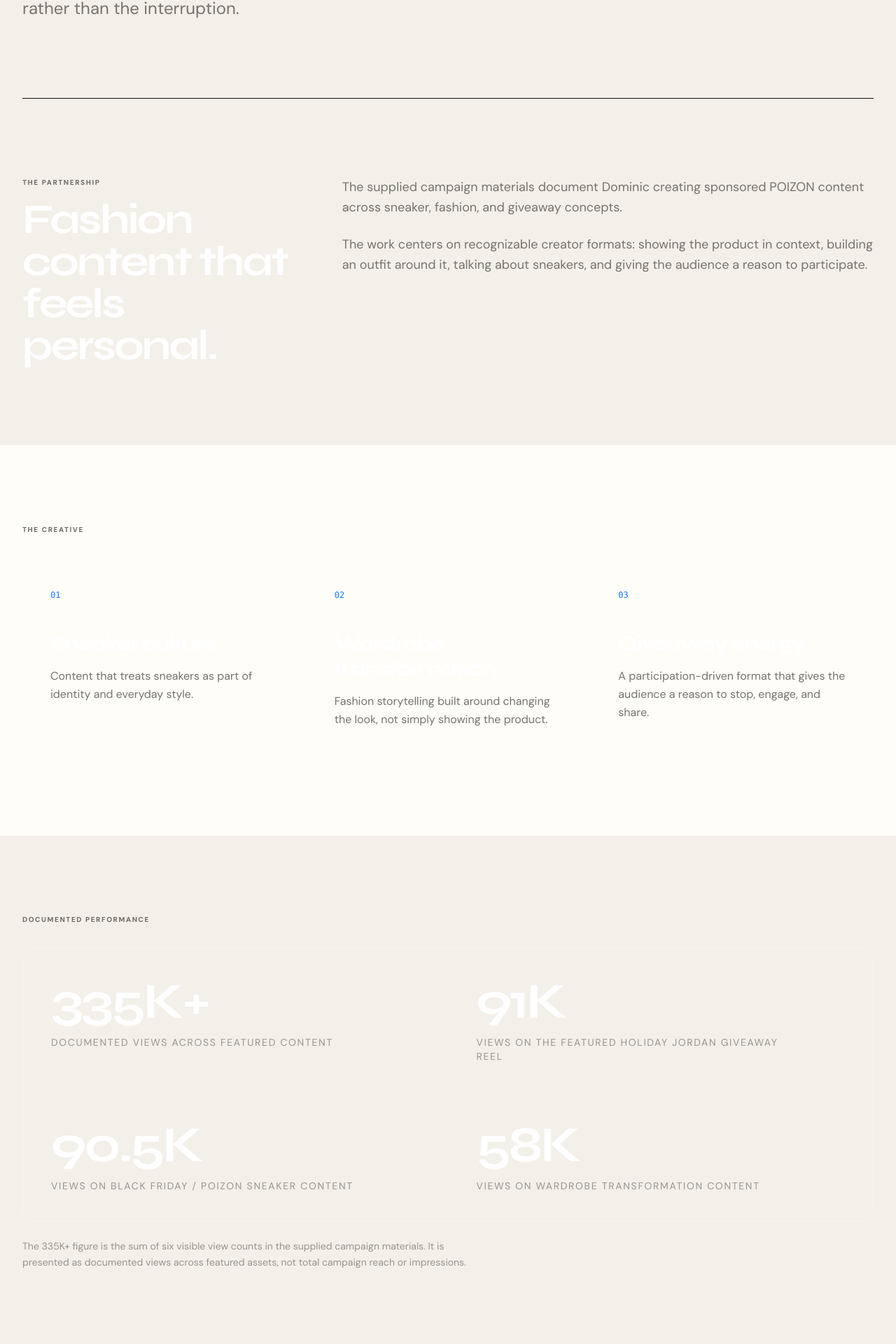
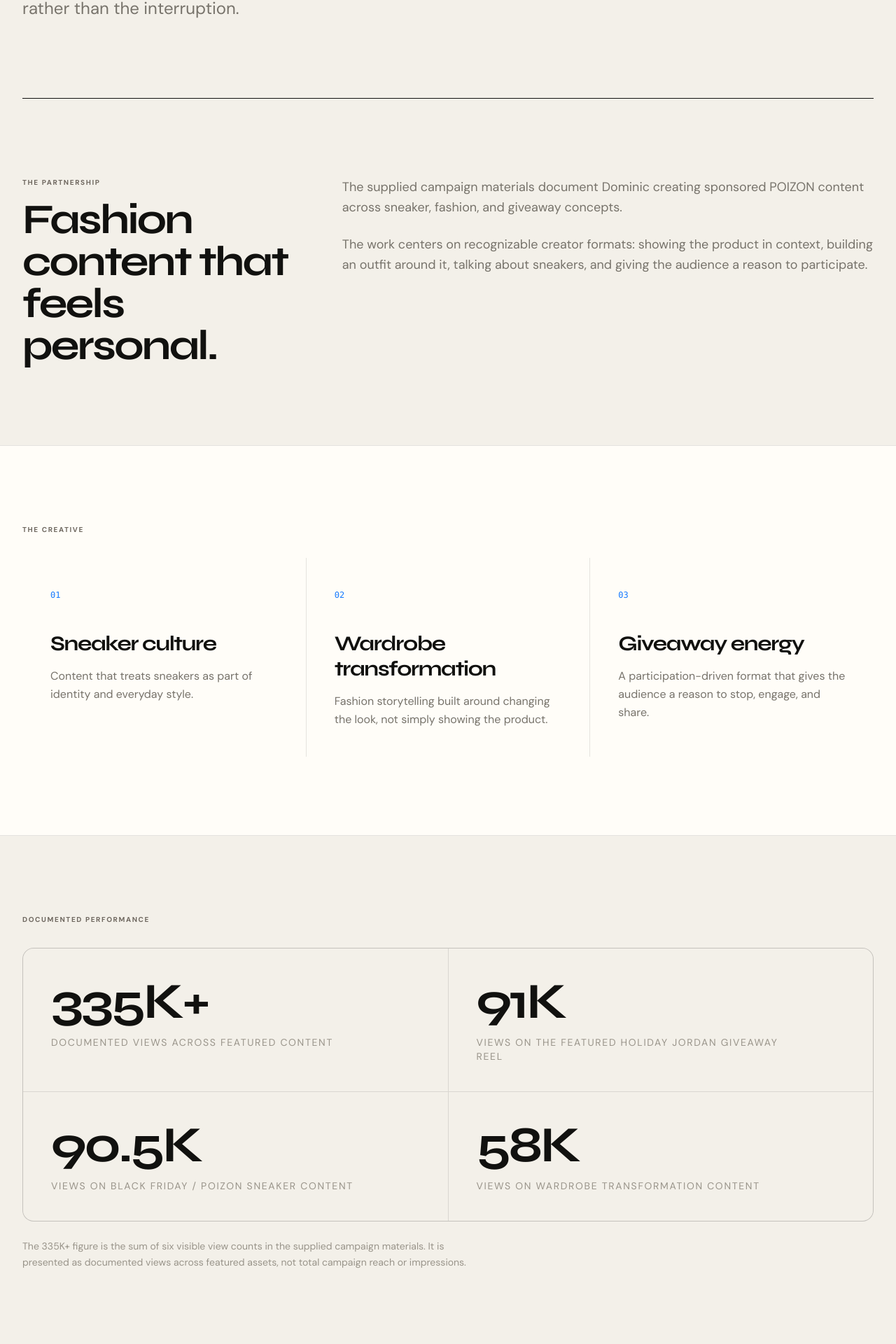
Before and after one commit to rageinstall/lolhidominic.com, a Next.js app: page /work/poizon in a window 1280 px wide. Shown: the part 747-2667 px from the top of the page at 70% size. Built offline with nearby package versions, Linux system fonts and the light colour scheme.

Commit message:
Fix POIZON case study text contrast

```diff
--- a/app/work/poizon/page.tsx
+++ b/app/work/poizon/page.tsx
@@ -2,93 +2,13 @@ import type { Metadata } from "next";
 import Link from "next/link";
 import { site } from "@/lib/site";
 
-export const metadata: Metadata = {
-  title: "POIZON — Sneakers, Style & Self-Expression",
-  description: "A POIZON creator campaign case study by Dominic Pérignon.",
-  openGraph: {
-    title: `POIZON — Sneakers, Style & Self-Expression | ${site.shortName}`,
-    description: "A POIZON creator campaign case study by Dominic Pérignon.",
-    url: `${site.url}/work/poizon`,
-    type: "article",
-  },
-  alternates: { canonical: "/work/poizon" },
-};
-
-const results = [
-  ["335K+", "documented views across featured content"],
-  ["91K", "views on the featured holiday Jordan giveaway Reel"],
-  ["90.5K", "views on Black Friday / POIZON sneaker content"],
-  ["58K", "views on wardrobe transformation content"],
-];
-
-export default function PoizonPage() {
-  return (
-    <div className="bg-bg text-ink">
-      <section className="mx-auto max-w-[1320px] px-6 pb-20 pt-16 md:px-8 md:pb-28 md:pt-24">
-        <p className="eyebrow mb-5">Brand campaign · POIZON</p>
-        <h1 className="max-w-5xl font-display text-[clamp(4rem,10vw,8.5rem)] font-black leading-[0.86] tracking-[-0.06em] text-white">
-          Sneakers.<br /><span className="text-blue">Style.</span><br />Self-expression.
-        </h1>
-        <p className="mt-8 max-w-2xl text-xl leading-relaxed text-ink-muted md:text-2xl">
-          A creator campaign built around sneaker culture, personal style, giveaways, and making the product part of the story rather than the interruption.
-        </p>
-      </section>
-
-      <div className="mx-auto max-w-[1320px] px-6 md:px-8"><div className="rule" /></div>
-
-      <section className="mx-auto max-w-[1320px] px-6 py-20 md:px-8 md:py-28">
-        <div className="grid gap-12 lg:grid-cols-[0.7fr_1.3fr]">
-          <div>
-            <p className="eyebrow mb-4">The partnership</p>
-            <h2 className="font-display text-4xl font-black tracking-tight text-white md:text-6xl">Fashion content that feels personal.</h2>
-          </div>
-          <div className="max-w-3xl space-y-6 text-lg leading-relaxed text-ink-muted">
-            <p>The supplied campaign materials document Dominic creating sponsored POIZON content across sneaker, fashion, and giveaway concepts.</p>
-            <p>The work centers on recognizable creator formats: showing the product in context, building an outfit around it, talking about sneakers, and giving the audience a reason to participate.</p>
-          </div>
-        </div>
-      </section>
-
-      <section className="border-y border-white/10 bg-surface">
-        <div className="mx-auto max-w-[1320px] px-6 py-20 md:px-8 md:py-28">
-          <p className="eyebrow mb-8">The creative</p>
-          <div className="grid gap-px bg-white/10 md:grid-cols-3">
-            {[
-              ["01", "Sneaker culture", "Content that treats sneakers as part of identity and everyday style."],
-              ["02", "Wardrobe transformation", "Fashion storytelling built around changing the look, not simply showing the product."],
-              ["03", "Giveaway energy", "A participation-driven format that gives the audience a reason to stop, engage, and share."],
-            ].map(([number, title, body]) => (
-              <div key={number} className="bg-surface p-8 md:p-10">
-                <span className="font-mono text-xs text-blue">{number}</span>
-                <h3 className="mt-10 font-display text-3xl font-black text-white">{title}</h3>
-                <p className="mt-4 leading-relaxed text-ink-muted">{body}</p>
-              </div>
-            ))}
-          </div>
-        </div>
-      </section>
-
-      <section className="mx-auto max-w-[1320px] px-6 py-20 md:px-8 md:py-28">
-        <p className="eyebrow mb-8">Documented performance</p>
-        <div className="grid gap-px overflow-hidden rounded-2xl border border-white/10 bg-white/10 md:grid-cols-2">
-          {results.map(([value, label]) => (
-            <div key={value + label} className="bg-bg p-8 md:p-10">
-              <p className="font-display text-5xl font-black tracking-tight text-white md:text-7xl">{value}</p>
-              <p className="mt-3 max-w-md text-sm uppercase tracking-[0.12em] text-ink-faint">{label}</p>
-            </div>
-          ))}
-        </div>
-        <p className="mt-6 max-w-2xl text-sm leading-relaxed text-ink-faint">The 335K+ figure is the sum of six visible view counts in the supplied campaign materials. It is presented as documented views across featured assets, not total campaign reach or impressions.</p>
-      </section>
-
-      <section className="bg-blue px-6 py-20 text-bg md:px-8 md:py-28">
-        <div className="mx-auto max-w-[1320px]">
-          <p className="mb-4 font-mono text-[11px] font-bold uppercase tracking-[0.24em]">Why it worked</p>
-          <h2 className="max-w-4xl font-display text-5xl font-black leading-none md:text-7xl">The product became part of the lifestyle.</h2>
-          <p className="mt-7 max-w-2xl text-lg leading-relaxed">The strongest creator partnerships do not ask the audience to step outside the creator’s world. They give the creator something real to do inside it. POIZON gave Dominic a natural entry point into sneakers, fashion, self-expression, and audience participation.</p>
-          <Link href="/work-with-me" className="mt-8 inline-flex rounded-full bg-bg px-7 py-4 text-sm font-bold text-white transition hover:bg-white hover:text-bg">Back to selected work →</Link>
-        </div>
-      </section>
-    </div>
-  );
-}
+export const metadata: Metadata = { title: "POIZON — Sneakers, Style & Self-Expression", description: "A POIZON creator campaign case study by Dominic Pérignon.", openGraph: { title: `POIZON — Sneakers, Style & Self-Expression | ${site.shortName}`, description: "A POIZON creator campaign case study by Dominic Pérignon.", url: `${site.url}/work/poizon`, type: "article" }, alternates: { canonical: "/work/poizon" } };
+const results = [["335K+","documented views across featured content"],["91K","views on the featured holiday Jordan giveaway Reel"],["90.5K","views on Black Friday / POIZON sneaker content"],["58K","views on wardrobe transformation content"]];
+export default function PoizonPage(){return <div className="bg-bg text-ink">
+<section className="mx-auto max-w-[1320px] px-6 pb-20 pt-16 md:px-8 md:pb-28 md:pt-24"><p className="eyebrow mb-5">Brand campaign · POIZON</p><h1 className="max-w-5xl font-display text-[clamp(4rem,10vw,8.5rem)] font-black leading-[0.86] tracking-[-0.06em]">Sneakers.<br /><span className="text-blue">Style.</span><br />Self-expression.</h1><p className="mt-8 max-w-2xl text-xl leading-relaxed text-ink-muted md:text-2xl">A creator campaign built around sneaker culture, personal style, giveaways, and making the product part of the story rather than the interruption.</p></section>
+<div className="mx-auto max-w-[1320px] px-6 md:px-8"><div className="rule" /></div>
+<section className="mx-auto max-w-[1320px] px-6 py-20 md:px-8 md:py-28"><div className="grid gap-12 lg:grid-cols-[0.7fr_1.3fr]"><div><p className="eyebrow mb-4">The partnership</p><h2 className="font-display text-4xl font-black tracking-tight md:text-6xl">Fashion content that feels personal.</h2></div><div className="max-w-3xl space-y-6 text-lg leading-relaxed text-ink-muted"><p>The supplied campaign materials document Dominic creating sponsored POIZON content across sneaker, fashion, and giveaway concepts.</p><p>The work centers on recognizable creator formats: showing the product in context, building an outfit around it, talking about sneakers, and giving the audience a reason to participate.</p></div></div></section>
+<section className="border-y border-black/10 bg-surface"><div className="mx-auto max-w-[1320px] px-6 py-20 md:px-8 md:py-28"><p className="eyebrow mb-8">The creative</p><div className="grid gap-px bg-black/10 md:grid-cols-3">{[["01","Sneaker culture","Content that treats sneakers as part of identity and everyday style."],["02","Wardrobe transformation","Fashion storytelling built around changing the look, not simply showing the product."],["03","Giveaway energy","A participation-driven format that gives the audience a reason to stop, engage, and share."]].map(([number,title,body])=><div key={number} className="bg-surface p-8 md:p-10"><span className="font-mono text-xs text-blue">{number}</span><h3 className="mt-10 font-display text-3xl font-black">{title}</h3><p className="mt-4 leading-relaxed text-ink-muted">{body}</p></div>)}</div></div></section>
+<section className="mx-auto max-w-[1320px] px-6 py-20 md:px-8 md:py-28"><p className="eyebrow mb-8">Documented performance</p><div className="grid gap-px overflow-hidden rounded-2xl border border-black/10 bg-black/10 md:grid-cols-2">{results.map(([value,label])=><div key={value+label} className="bg-bg p-8 md:p-10"><p className="font-display text-5xl font-black tracking-tight md:text-7xl">{value}</p><p className="mt-3 max-w-md text-sm uppercase tracking-[0.12em] text-ink-faint">{label}</p></div>)}</div><p className="mt-6 max-w-2xl text-sm leading-relaxed text-ink-faint">The 335K+ figure is the sum of six visible view counts in the supplied campaign materials. It is presented as documented views across featured assets, not total campaign reach or impressions.</p></section>
+<section className="bg-blue px-6 py-20 text-bg md:px-8 md:py-28"><div className="mx-auto max-w-[1320px]"><p className="mb-4 font-mono text-[11px] font-bold uppercase tracking-[0.24em]">Why it worked</p><h2 className="max-w-4xl font-display text-5xl font-black leading-none md:text-7xl">The product became part of the lifestyle.</h2><p className="mt-7 max-w-2xl text-lg leading-relaxed">The strongest creator partnerships do not ask the audience to step outside the creator’s world. They give the creator something real to do inside it. POIZON gave Dominic a natural entry point into sneakers, fashion, self-expression, and audience participation.</p><Link href="/work-with-me" className="mt-8 inline-flex rounded-full bg-bg px-7 py-4 text-sm font-bold text-white transition hover:bg-white hover:text-bg">Back to selected work →</Link></div></section>
+</div>}
```
